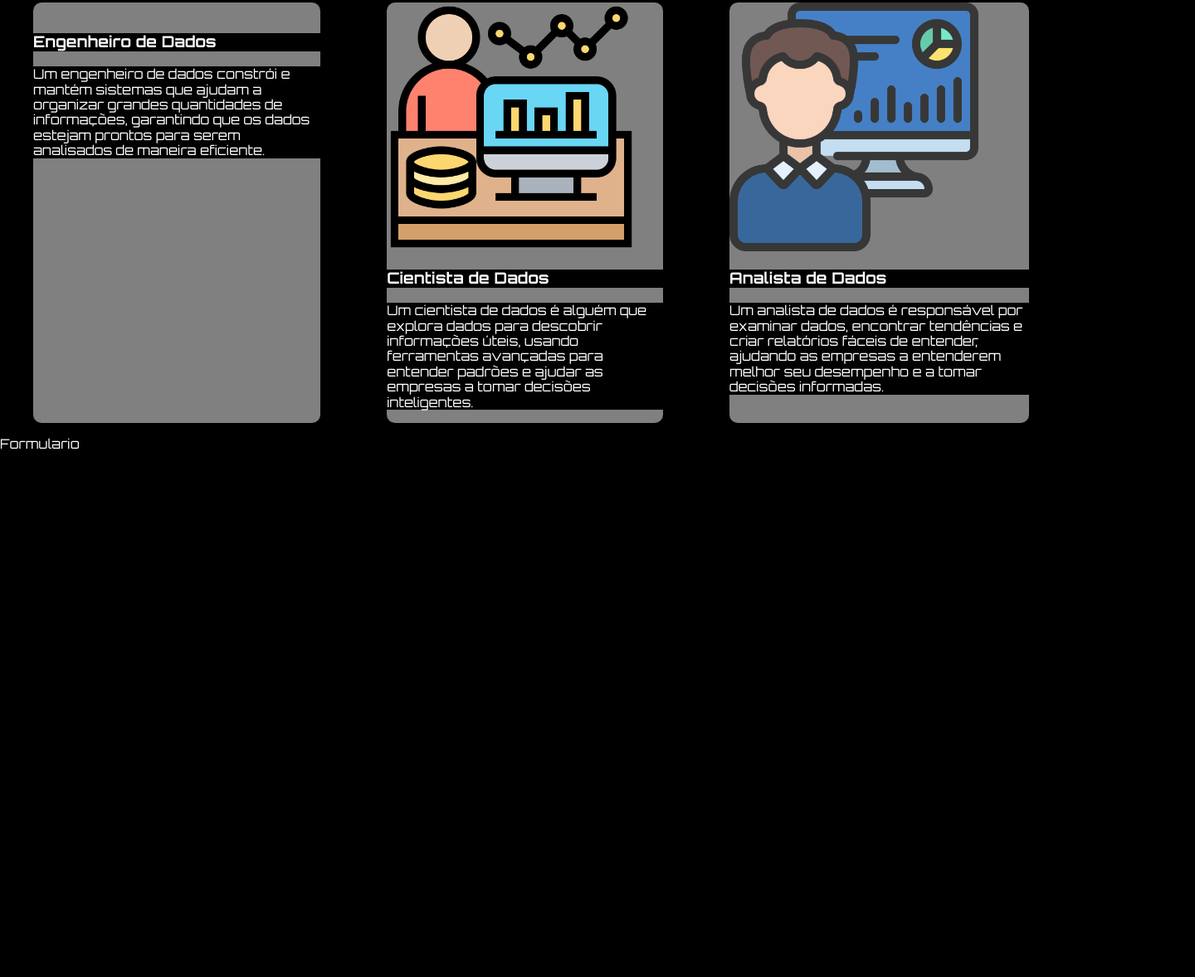
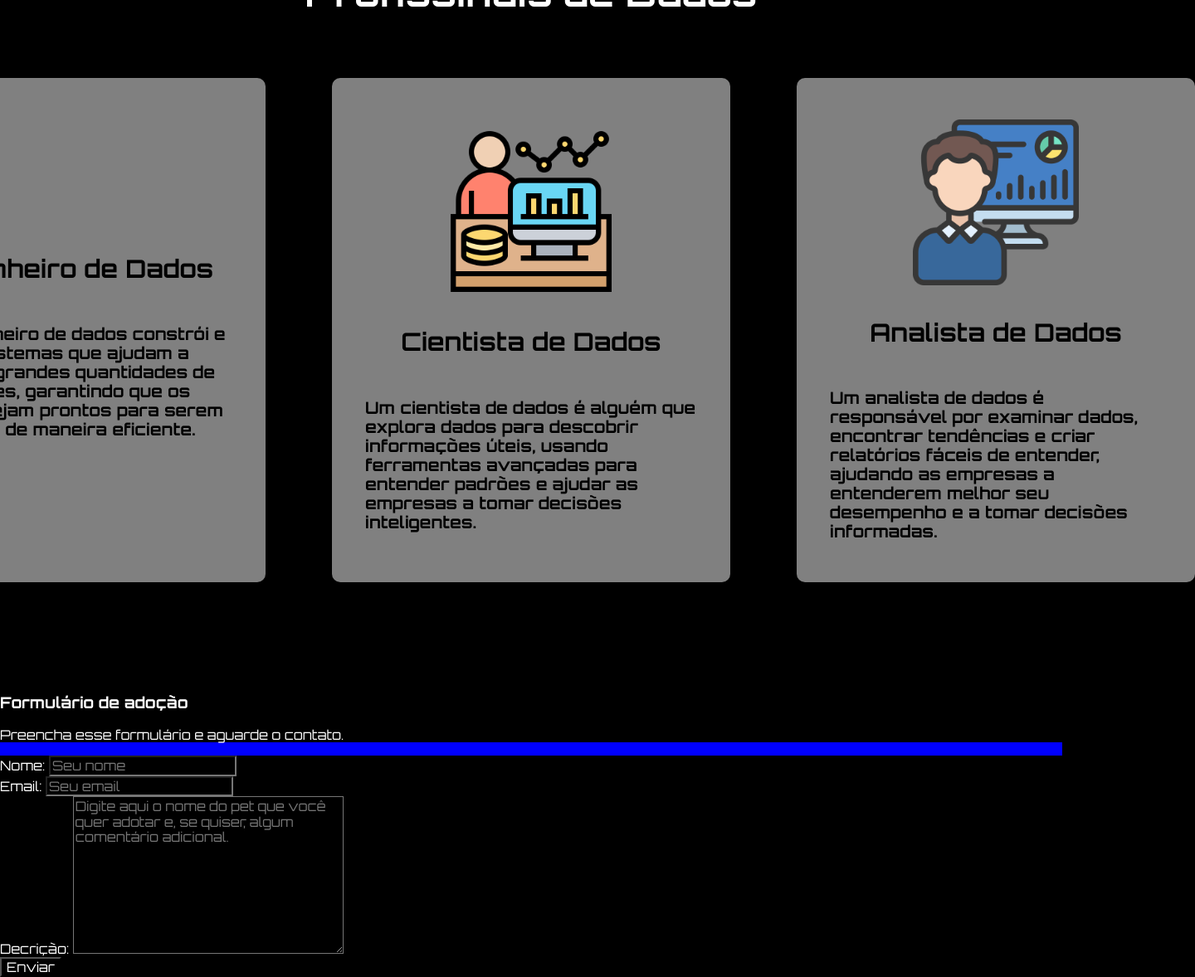
Before and after one commit to ilucianolima/iDATA, a plain HTML site: page index.html in a window 1280 px wide. Shown: the part 1577-2755 px from the top of the page at 83% size, 1440 px wide, since content can reach past the window. Before the commit the page ends 2122 px from the top, so only its background shows below. Drawn offline with Linux system fonts and the light colour scheme; files whose address does not match are found by name.

Commit message:
Add files via upload

```diff
--- a/index.html
+++ b/index.html
@@ -83,13 +83,36 @@
                     <h3 class="conteudo-carreira-titulo-analista-de-dados">Analista de Dados</h3>
                     <p class="conteudo-carreira-escrito-analista-de-dados">Um analista de dados é responsável por examinar dados, encontrar tendências e criar relatórios fáceis de entender, ajudando as empresas
                         a entenderem melhor seu desempenho e a tomar decisões informadas.</p>
-            </figure>
+                </figure>
             </div>
         </section>
 
-        <section>
-                Formulario
-        </section>
+        <section class="formulario">
+            <header class="formulario-caixa">
+              <h3 class="formulario-caixa-titulo">Formulário de adoção</h3>
+              <p class="formulario-caixa-escrito">Preencha esse formulário e aguarde o contato.</p>
+            </header>
+            <form>
+              <div class="formulario-nome">
+                <label for="txt_name">Nome:</label>
+                <input type="text" id="txt_name" placeholder="Seu nome" required />
+              </div>
+              <div class="formulario-email">
+                <label for="email">Email:</label>
+                <input type="email" id="email" placeholder="Seu email" required />
+              </div>
+              <div class="formulario-observacao">
+                <label for="txt_decricao">Decrição:</label>
+                <textarea
+                  id="txt_decricao"
+                  cols="30"
+                  rows="10"
+                  placeholder="Digite aqui o nome do pet que você quer adotar e, se quiser, algum comentário adicional."
+                ></textarea>
+              </div>
+              <input type="submit" value="Enviar" id="enviar" />
+            </form>
+          </section>
     </main>
 
     <footer>
--- a/style.css
+++ b/style.css
@@ -87,6 +87,7 @@ a {text-decoration: none;}
 
 .conteudo-lead-botao {
     background-color: #33CC66;
+    cursor: pointer;
     color: black;
     font-weight: bolder;
     font-size: 22px;
@@ -124,6 +125,7 @@ a {text-decoration: none;}
 .conteudo-metodo-etapas figure {
     max-width: 200px;
     max-height: 200px;
+
 }
 
 .conteudo-metodo-etapas img{
@@ -147,35 +149,62 @@ a {text-decoration: none;}
     height: 100px;
     width: 900px;
     font-size: 25px;
+    margin-bottom: 30px;
 }
 
 .conteudo-carreira {
     display: flex;
     flex-direction: column;
     justify-content: space-evenly;
+    padding-bottom: 100px;
 }
 
 .conteudo-carreira h2 {
     text-align: center;
-    font-size: 40px;
-    margin-top: 20px; margin-bottom: 20px;
+    font-size: 45px;
+    margin-top: 60px;
+    margin-bottom: 60px;
 }
 
 .conteudo-carreira-titulo-profissoes{
     display: flex;
+    justify-content: center;
 }
 
 .conteudo-carreira-titulo-profissoes figure{
+    display: flex;
+    flex-direction: column;
     background-color: gray;
+    align-items: center;
+    justify-content: center;
     border-radius: 10px;
 }
 
 .conteudo-carreira-titulo-profissoes img{
     max-width: 300px;
-    background-size: cover;
-    background-position: center;
+    max-height: 200px;
     background-color: transparent;
-    align-items: center;
-    justify-content: center;
+    padding-top: 50px; padding-bottom: 10px;
+}
 
+.conteudo-carreira-titulo-profissoes h3{
+    font-size: 30px;
+    color: black;
+    background-color: transparent;
 }
+
+.conteudo-carreira-titulo-profissoes p{
+    width: 400px;
+    font-size: 20px;
+    color: black;
+    font-weight: bold;
+    text-align: left;
+    color: black;
+    background-color: transparent;
+    width: 400px;
+    padding: 0px 40px 30px 40px;
+}
+
+.formulario {
+    background-color: blue;
+}
```
